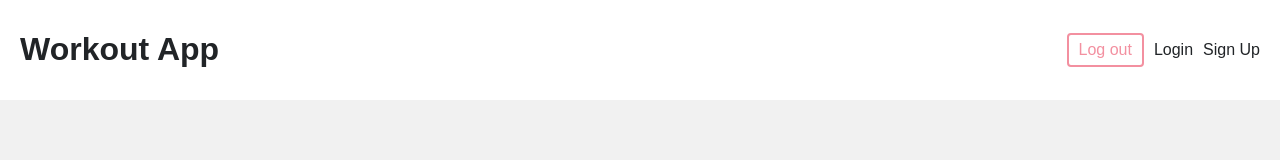
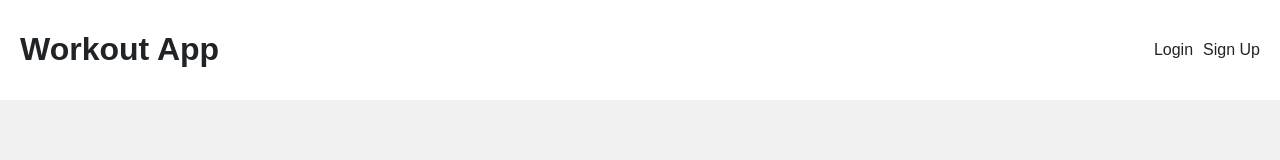
Before and after one commit to TamarawGuy/Mern-WorkoutApp-Authentication, a React (Create React App) app in the folder frontend/: page /login in a window 1280 px wide. Shown: the top 160 px of the page. Built offline with nearby package versions, Linux system fonts and the light colour scheme.

Commit message:
Add a check in auth context file for logged user for setting up the initial auth state

```diff
--- a/frontend/src/components/Navbar.jsx
+++ b/frontend/src/components/Navbar.jsx
@@ -1,8 +1,10 @@
 import { Link } from "react-router-dom";
+import { useAuthContext } from "../hooks/useAuthContext";
 import { useLogout } from "../hooks/useLogout";
 
 const Navbar = () => {
   const { logout } = useLogout();
+  const { user } = useAuthContext();
 
   const handleClick = () => {
     logout();
@@ -14,13 +16,18 @@
           <h1>Workout App</h1>
         </Link>
         <nav>
+          {user && (
             <div>
+              <span>{user.email}</span>
               <button onClick={handleClick}>Log out</button>
             </div>
+          )}
+          {!user && (
             <div>
               <Link to="/login">Login</Link>
               <Link to="/signup">Sign Up</Link>
             </div>
+          )}
         </nav>
       </div>
     </header>
--- a/frontend/src/context/AuthContext.js
+++ b/frontend/src/context/AuthContext.js
@@ -1,4 +1,4 @@
-const { createContext, useReducer } = require("react");
+const { createContext, useReducer, useEffect } = require("react");
 
 export const AuthContext = createContext();
 
@@ -18,6 +18,13 @@
     user: null,
   });
 
+  useEffect(() => {
+    const user = JSON.parse(localStorage.getItem("user"));
+    if (user) {
+      dispatch({ type: "LOGIN", payload: user });
+    }
+  }, []);
+
   console.log("AuthContext state: ", state);
 
   return (
```
Lines whose indentation alone changed are shown as unchanged.
